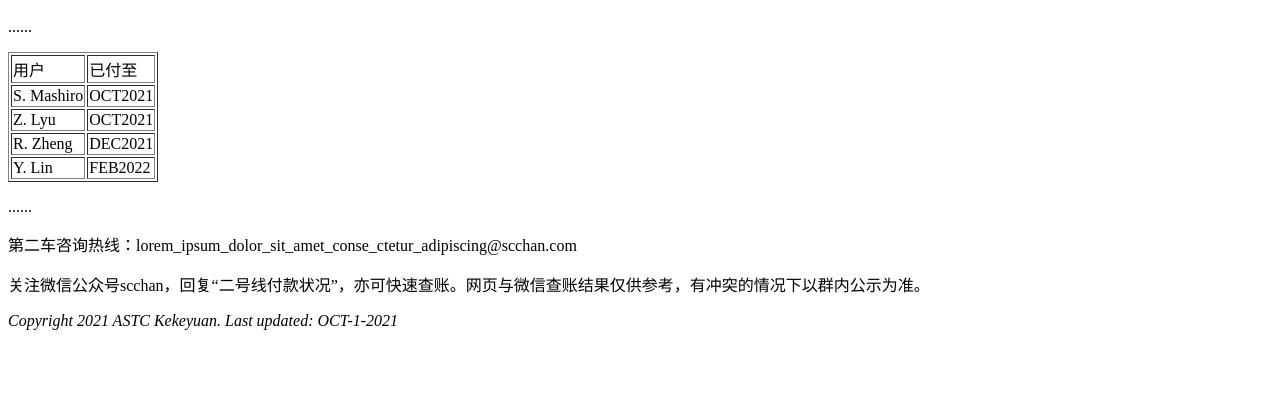
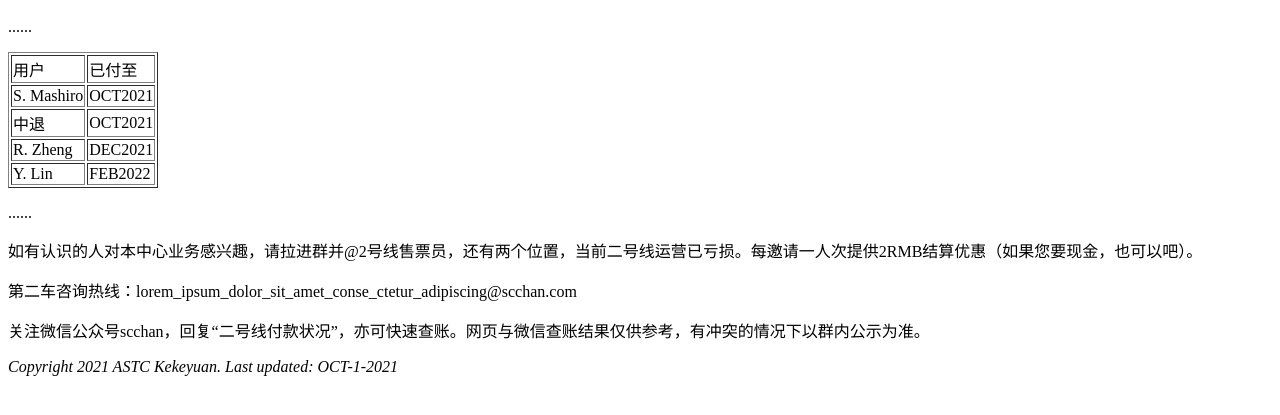
Before and after one commit to thisaccn/thisaccn.github.io, a plain HTML site: page am.html in a window 1280 px wide. Shown: the part 57-472 px from the top of the page. Drawn offline with Linux system fonts and the light colour scheme.

Commit message:
Update am.html

```diff
--- a/am.html
+++ b/am.html
@@ -11,7 +11,7 @@
       <td>OCT2021</td>
   </tr>
   <tr>
-      <td>Z. Lyu</td>
+      <td>中退</td>
       <td>OCT2021</td>
   </tr>
   <tr>
@@ -24,6 +24,7 @@
   </tr>
 </table>
 <p>......</p>
+<p>如有认识的人对本中心业务感兴趣，请拉进群并@2号线售票员，还有两个位置，当前二号线运营已亏损。每邀请一人次提供2RMB结算优惠（如果您要现金，也可以吧）。</p>
 <p>第二车咨询热线：lorem_ipsum_dolor_sit_amet_conse_ctetur_adipiscing@scchan.com</p>
 <p>关注微信公众号scchan，回复“二号线付款状况”，亦可快速查账。网页与微信查账结果仅供参考，有冲突的情况下以群内公示为准。</p>
 <address>Copyright 2021 ASTC Kekeyuan. Last updated: OCT-1-2021</address>
```
